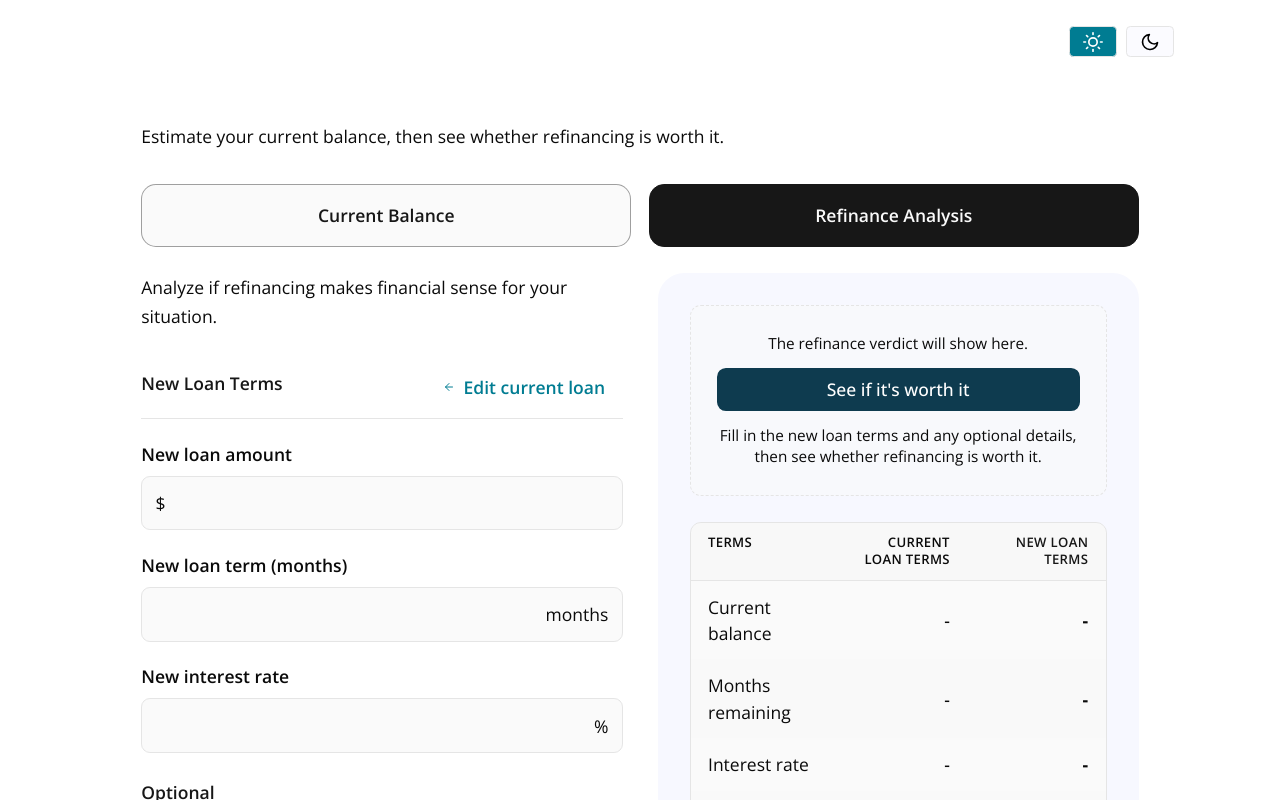
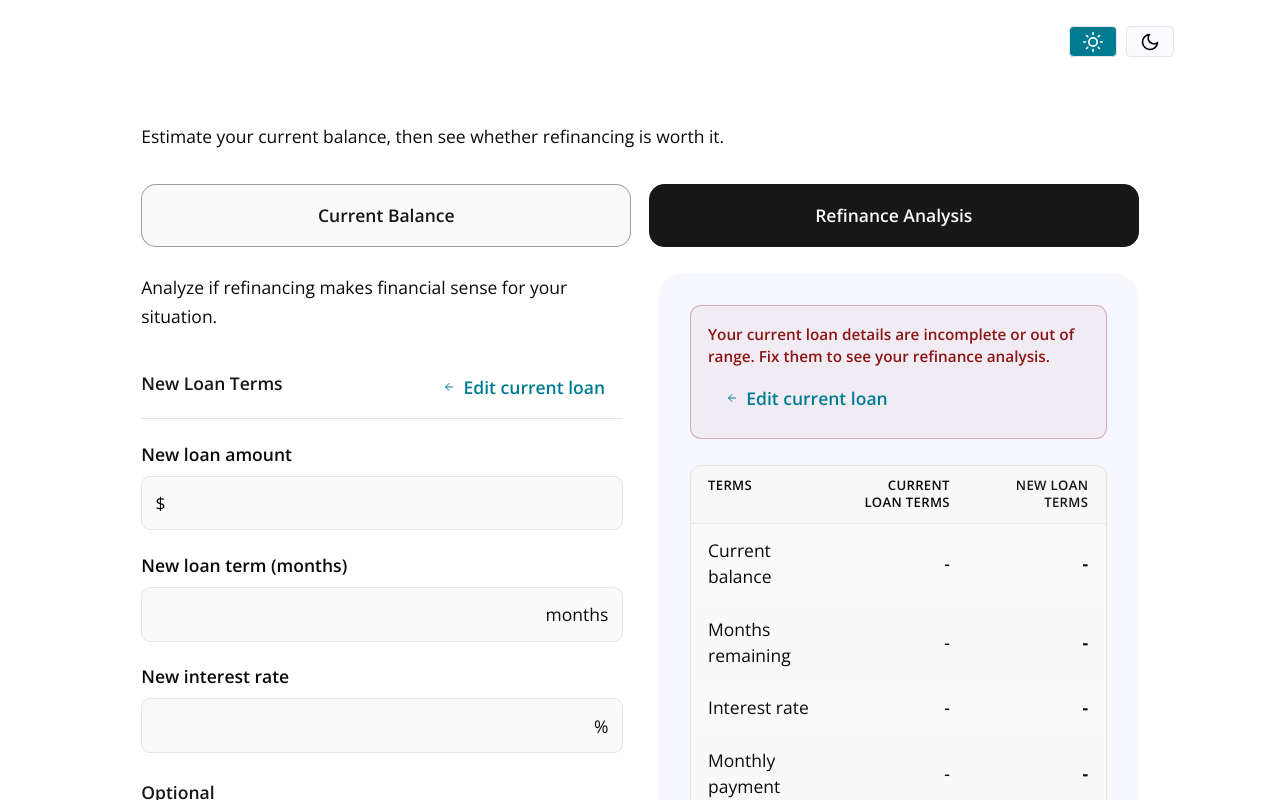
Before and after one commit to SU-SWS/ifdm_learning_apps, a Next.js app: page /interactives/mortgage-refinancing-calculator-v3 in a window 1280 px wide. Both pictures are taken after a click on the button "Refinance Analysis". Shown: the top 800 px of the page. Built offline with nearby package versions, Linux system fonts and the light colour scheme.

Commit message:
fixup for regression bug

```diff
--- a/app/interactives/mortgage-refinancing-calculator-v3/components/refinance-calculator.tsx
+++ b/app/interactives/mortgage-refinancing-calculator-v3/components/refinance-calculator.tsx
@@ -829,6 +829,27 @@ function ResultPanel({
 
   return (
     <div className="bg-[var(--card-background)] rounded-3xl p-[32px]">
+      {/* Show error message if current balance has errors, regardless of edit state */}
+      {validation.currentBlocking ? (
+        <div className="mb-6 rounded-lg border border-[var(--color-inline-error)]/30 bg-[var(--color-inline-error)]/5 p-4">
+          <p
+            role="alert"
+            className="text-sm font-semibold text-[var(--color-inline-error)]"
+          >
+            Your current loan details are incomplete or out of range. Fix them to
+            see your refinance analysis.
+          </p>
+          <Button
+            type="button"
+            onClick={onEditBalance}
+            variant="ghost"
+            className="mt-2 flex items-center gap-2 text-[var(--color-teal)] font-semibold hover:underline cursor-pointer"
+          >
+            <ArrowLeft size={12} aria-hidden="true" /> Edit current loan
+          </Button>
+        </div>
+      ) : (
+        <>
           {/* Show the "Calculate results" button only on first load (before user
               starts editing). Once they type in any refi field, switch to live
               results display. */}
@@ -843,7 +864,7 @@ function ResultPanel({
                 variant="lagunita"
                 className="w-full md:w-full flex flex-row items-center justify-center gap-2 whitespace-normal font-medium cursor-pointer"
               >
-            See if it's worth it
+                See if it&apos;s worth it
               </Button>
               <p className="mt-3 text-sm text-panel-foreground/70">
                 Fill in the new loan terms and any optional details, then see whether refinancing is worth it.
@@ -851,29 +872,6 @@ function ResultPanel({
             </div>
           ) : (
             <>
-          {/* The refinance math depends on all three Current Balance inputs, so a
-              problem over there has to be surfaced here — otherwise the analysis
-              just silently disappears with the fix one tab away. */}
-          {validation.currentBlocking ? (
-            <div className="mb-6">
-              <p
-                role="alert"
-                className="text-sm font-semibold text-[var(--color-inline-error)]"
-              >
-                Your current loan details are incomplete or out of range. Fix them to
-                see your refinance analysis.
-              </p>
-              <Button
-                type="button"
-                onClick={onEditBalance}
-                variant="ghost"
-                className="mt-1 flex items-center gap-2 text-[var(--color-teal)] font-semibold hover:underline cursor-pointer"
-              >
-                <ArrowLeft size={12} aria-hidden="true" /> Edit current loan
-              </Button>
-            </div>
-          ) : null}
-
               {/* Hero: net value today — always show when editing has started,
                   but display a dash if inputs are incomplete or have errors. */}
               <div>
@@ -915,6 +913,8 @@ function ResultPanel({
               </>
             )}
               </div>
+            </>
+          )}
         </>
       )}
 
```
Lines whose indentation alone changed are shown as unchanged.
